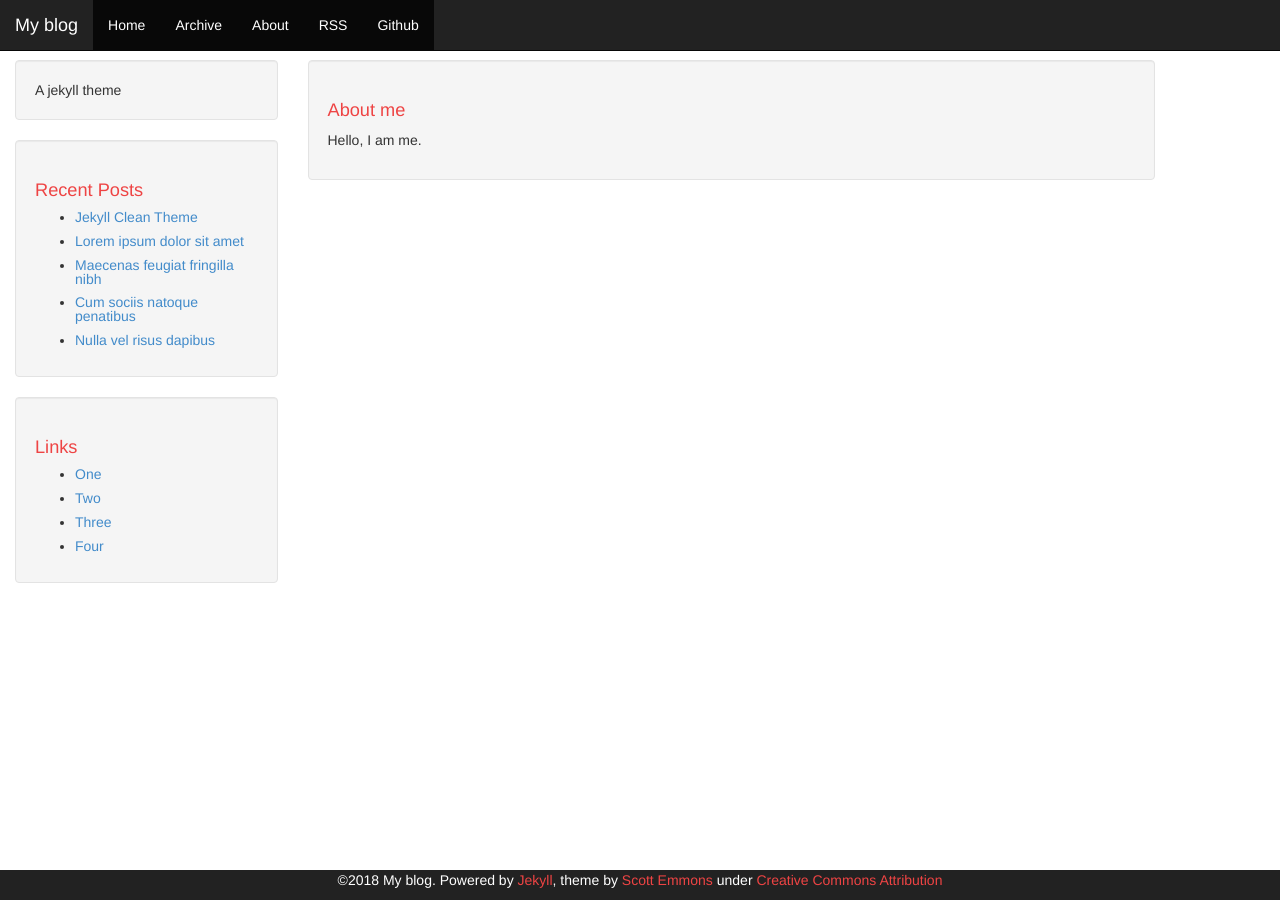
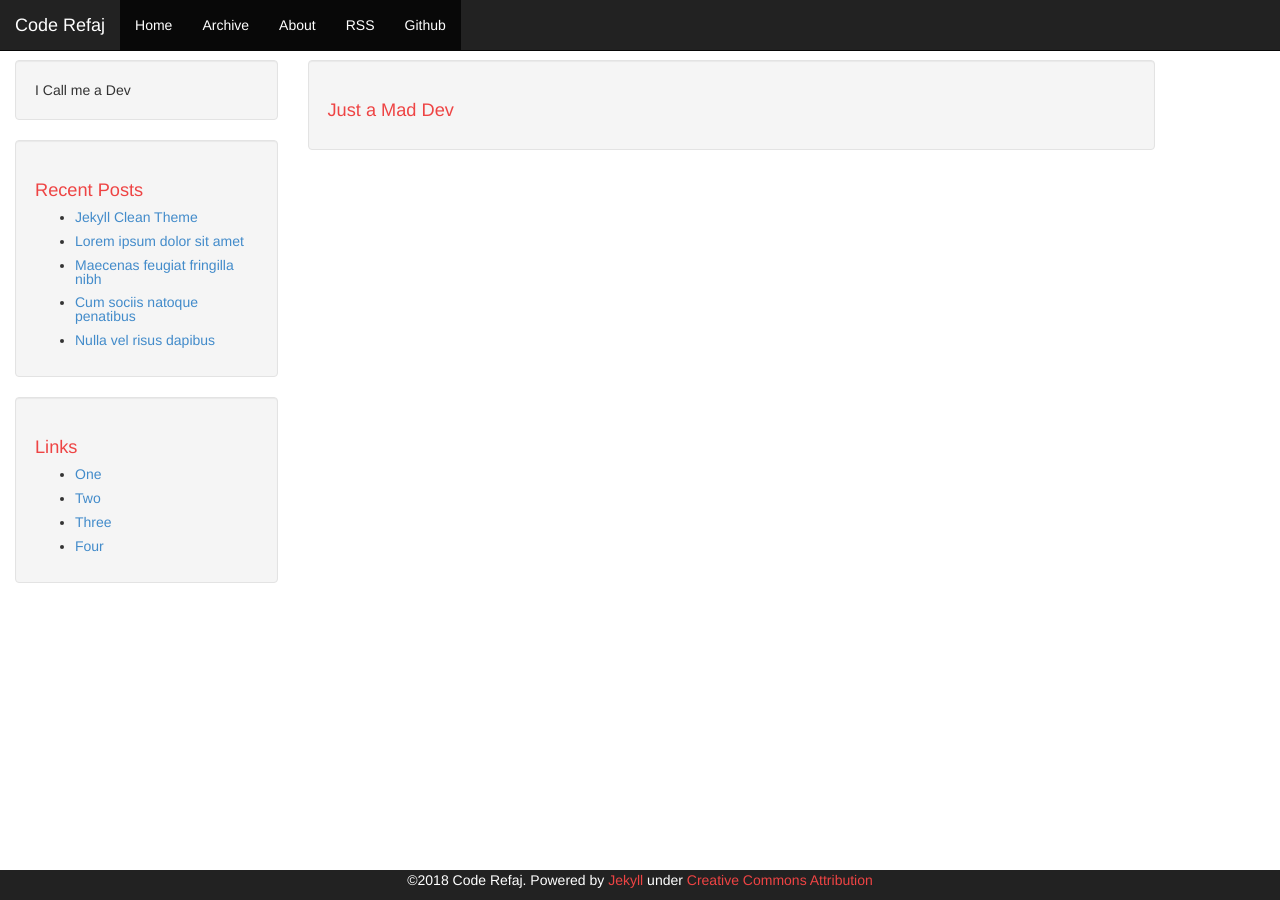
Before and after one commit to coderefaj/coderefaj.github.io, a Jekyll site: the page built from about.html, in a window 1280 px wide. Built offline with Jekyll 4.4.1, drawn with Linux system fonts in a browser that asks for light colours.

Commit message:
Some Changes

```diff
--- a/_config.yml
+++ b/_config.yml
@@ -1,10 +1,10 @@
 # Jekyll configuration
 
-name: My blog
-description: A jekyll theme
+name: Code Refaj
+description: I Call me a Dev
 
 # url is currently only used only for the RSS feed in feed.xml
-url: https://scotte.github.io/jekyll-clean
+# url: https://scotte.github.io/jekyll-clean
 
 # baseurl will often be '', but for a project page on gh-pages, it needs to
 # be the project name.
--- a/_includes/footer.html
+++ b/_includes/footer.html
@@ -1,7 +1,7 @@
 <div class="container-fluid">
     <div class="row-fluid">
         <div class="span12 footer navbar-inverse navbar-fixed-bottom">
-            <p class="copyright">&copy;{{ site.time | date: '%Y' }} {{ site.name }}. Powered by <a href="http://jekyllrb.com">Jekyll</a>, theme by <a href="https://github.com/scotte/jekyll-clean">Scott Emmons</a>
+            <p class="copyright">&copy;{{ site.time | date: '%Y' }} {{ site.name }}. Powered by <a href="http://jekyllrb.com">Jekyll</a>
             under
             <a href="http://creativecommons.org/licenses/by/4.0/">Creative Commons Attribution</a></p>
         </div>
--- a/about.html
+++ b/about.html
@@ -3,6 +3,5 @@ layout: default
 ---
 
 <div class="well">
-    <h1>About me</h1>
-    <p>Hello, I am me.</p>
+    <h1> Just a Mad Dev </h1>
 </div>
```
